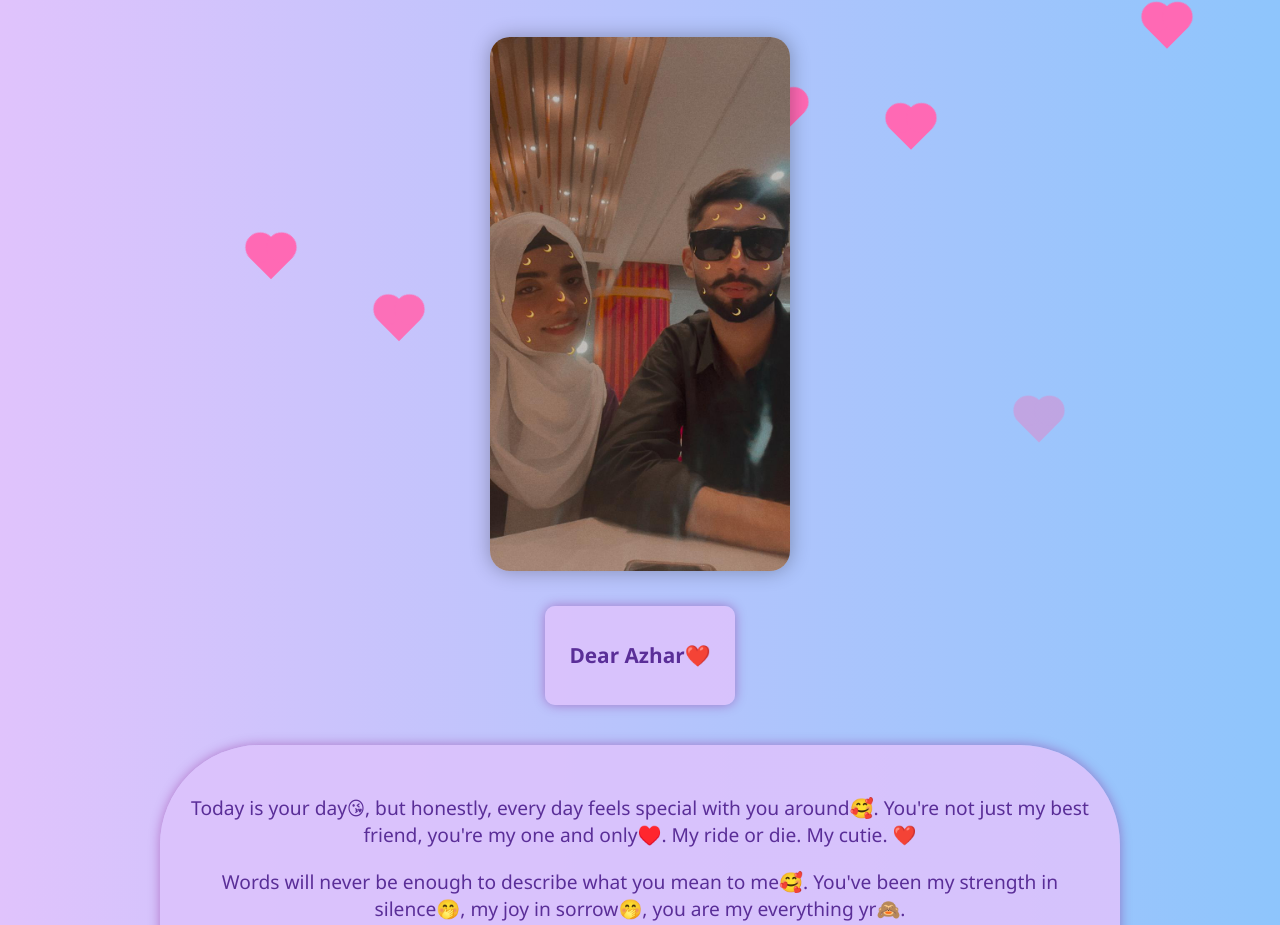
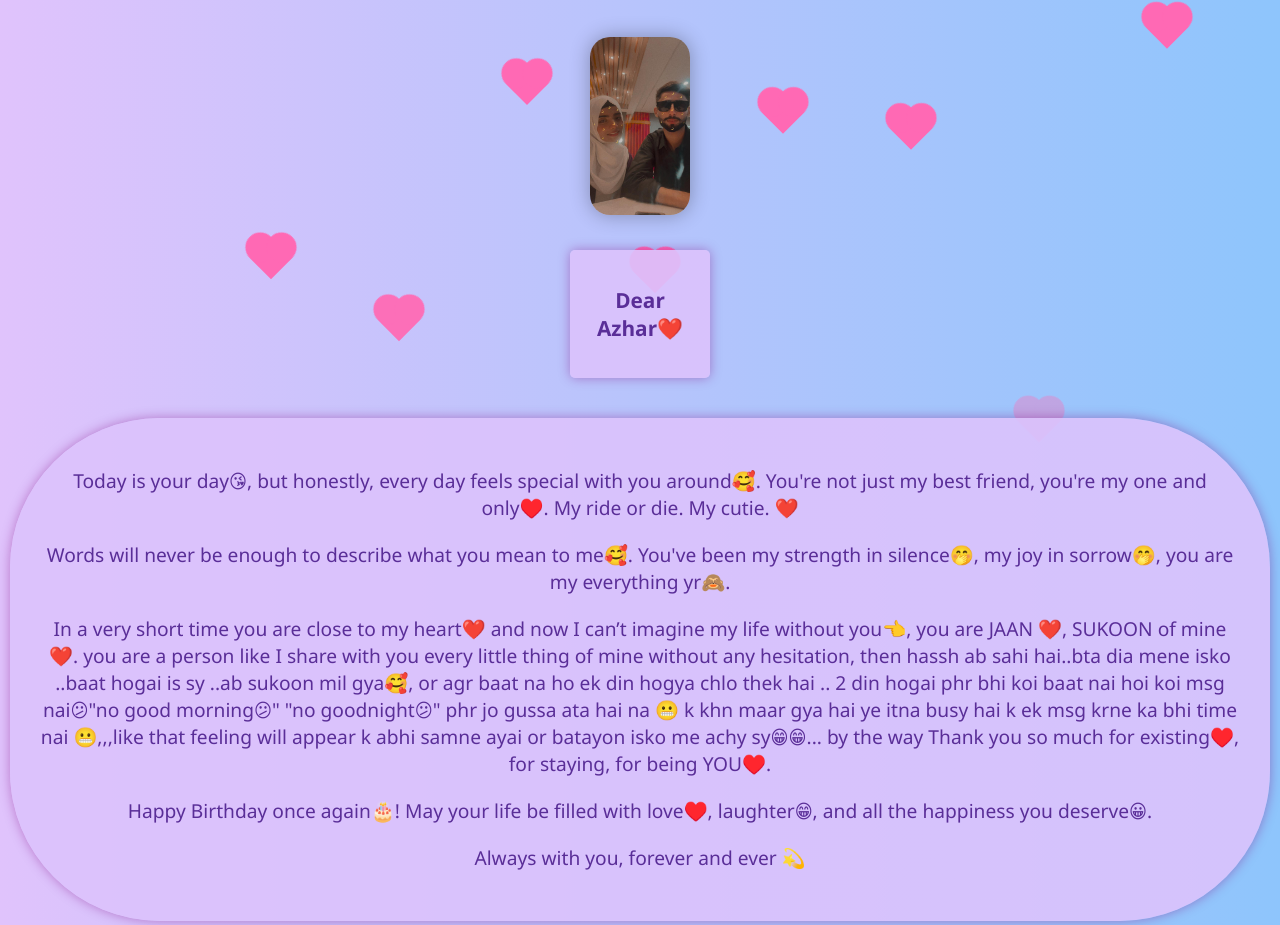
Before and after one commit to Humna07/birthday, a plain HTML site: page index.html in a window 1280 px wide. Shown: the part 227-1152 px from the top of the page. Drawn offline with Linux system fonts and the light colour scheme.

Commit message:
Update index.html

```diff
--- a/index.html
+++ b/index.html
@@ -41,18 +41,18 @@
     }
 
     .image-section img {
-      width: 300px;
+      width: 100px;
       border-radius: 20px;
       box-shadow: 0 0 20px rgba(0, 0, 0, 0.3);
     }
 
     .azhar-greeting-box {
-      max-width: 150px; /* Reduced from 200px as per your provided code */
+      max-width: 100px; /* Reduced from 200px as per your provided code */
       margin: 30px auto 20px;
       /* Background and shadow changed to purple as per your last request */
       background: rgba(220, 195, 252, 0.9); /* Pale purple background with opacity */
       padding: 15px 20px;
-      border-radius: 10px;
+      border-radius: 5px;
       box-shadow: 0 0 12px rgba(128, 0, 128, 0.4); /* Purple shadow */
       animation: fadeIn 2s ease-in-out 1.2s;
     }
@@ -65,12 +65,12 @@
     }
 
     .message-section {
-      max-width: 900px; /* Increased from 700px as per your provided code */
+      max-width: 1200px; /* Increased from 700px as per your provided code */
       margin: 40px auto;
       /* Background and shadow changed to purple as per your last request */
       background: rgba(220, 195, 252, 0.9); /* Pale purple background */
       padding: 30px;
-      border-radius: 100px; /* Increased from 20px as per your provided code */
+      border-radius: 150px; /* Increased from 20px as per your provided code */
       box-shadow: 0 0 12px rgba(128, 0, 128, 0.4); /* Purple shadow */
       animation: fadeIn 2s ease-in-out 1.5s;
     }
```
